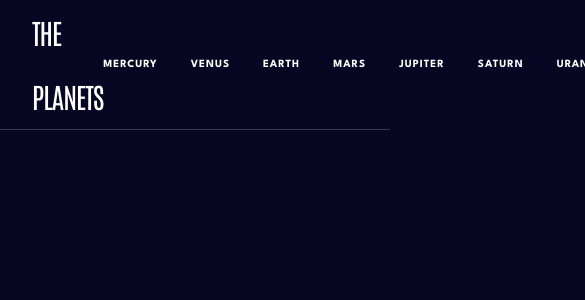
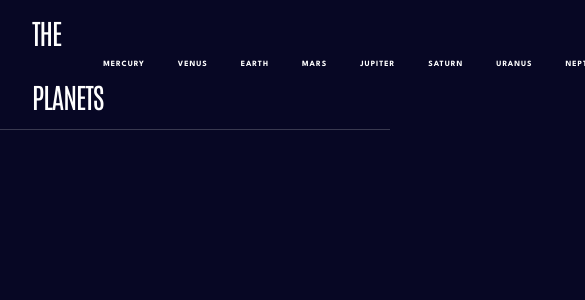
Before and after one commit to mishkamebonia/planet-app, a React (Vite) app: page / in a window 390 px wide. Shown: the top 300 px of the page, 585 px wide, since content can reach past the window. Built offline with nearby package versions, Linux system fonts and the light colour scheme; no server answers; the database is empty.

Commit message:
added media quereis

```diff
--- a/src/index.scss
+++ b/src/index.scss
@@ -65,3 +65,24 @@ h4 {
   line-height: 25px;
   font-weight: 400;
 }
+
+@media only screen and (max-width: 768px) {
+  h1 {
+    font-size: 48px;
+  }
+
+  h2 {
+    font-size: 20px;
+  }
+
+  h4 {
+    font-size: 8px;
+  }
+
+  .description {
+    font-size: 11px;
+  }
+}
+
+@media only screen and (min-width: 769px) and (max-width: 1024px) {
+}
```
